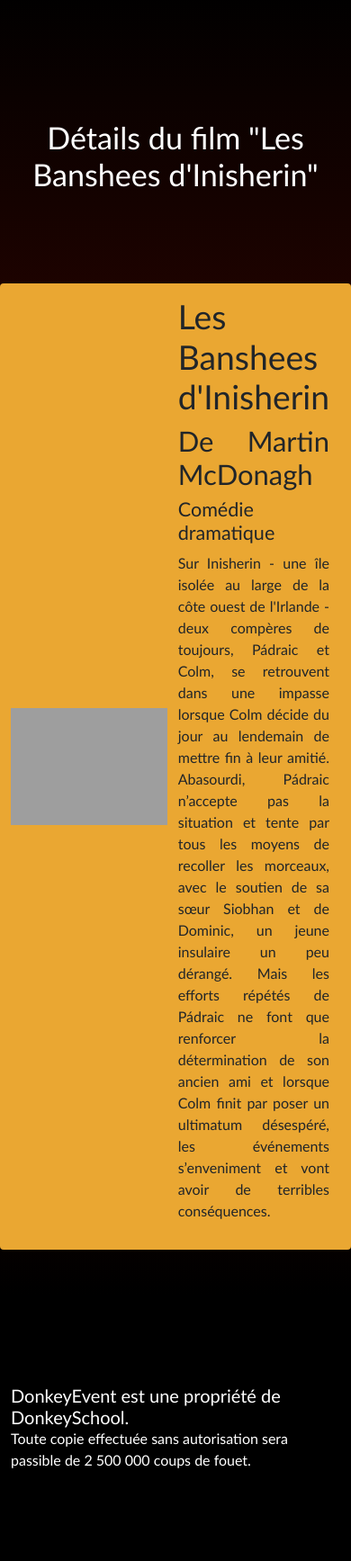
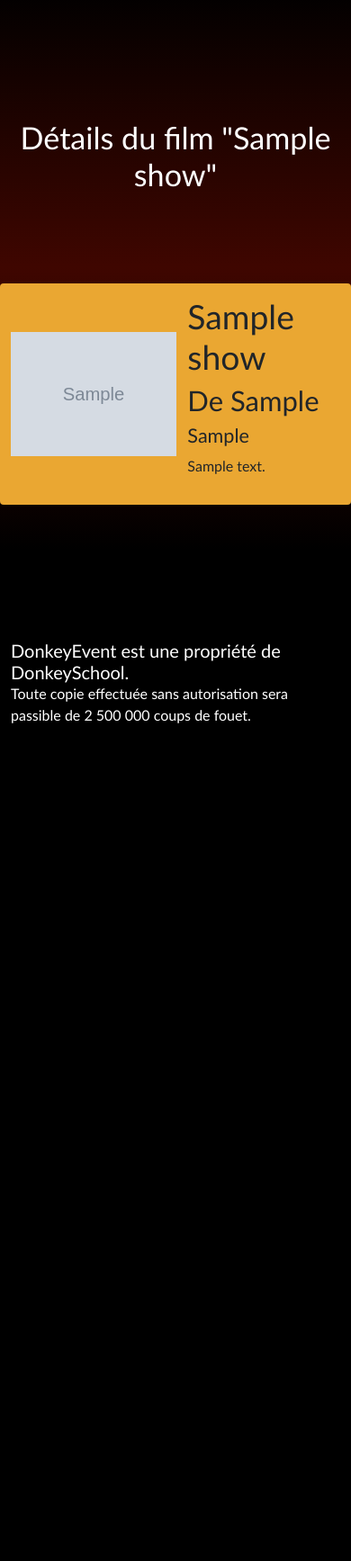
Before and after one commit to AurelienUguen/DonkeyEvent, a PHP site: page /show.php?id=1 in a window 390 px wide. Shown: the part 17-1752 px from the top of the page at 90% size. After the commit the page ends 821 px from the top, so only its background shows below. Run offline with PHP 8.4, Linux system fonts and the light colour scheme; tables that the repository leaves empty or names only in its code hold one stand-in row (values such as "Sample post"); grey boxes marked "Sample" are stand-in pictures; grey boxes are pictures that could not be loaded.

Commit message:
La page show.php fonctionne pour les films UNIQUEMENT.

```diff
--- a/Classes/Database/DatabaseTools.php
+++ b/Classes/Database/DatabaseTools.php
@@ -3,7 +3,7 @@
 class DatabaseTools
 {
 
-    public static function selectMovie($pdo, $table, $joinTable): array
+    public static function selectMovies($pdo, $table, $joinTable): array
     {
       $sql = <<<SQL
 
@@ -20,8 +20,25 @@ SQL;
       return $stm->fetchAll(PDO::FETCH_ASSOC);
     }
 
+    public static function selectMovie($pdo, $table, $joinTable, $movieId): array
+    {
+      $sql = <<<SQL
 
-    public static function selectShow($pdo, $table, $joinTable): array
+      SELECT $table.`id`, $table.`name` AS title, $table.director, $table.year_release, $table.summary, $table.genre,
+      $table.runtime, $table.poster, $table.category, $joinTable.`name` as salle, $joinTable.`date`, $joinTable.showtime_1, $joinTable.showtime_2, $joinTable.showtime_3,
+      $joinTable.showtime_4, $joinTable.capacity
+      FROM $table
+      JOIN $joinTable
+      ON $table.id = $joinTable.show_id
+      WHERE $table.`id` = $movieId
+SQL;
+
+      $stm = $pdo->query($sql);
+      return $stm->fetch(PDO::FETCH_ASSOC);
+    }
+
+
+    public static function selectShows($pdo, $table, $joinTable): array
     {
       $sql = <<<SQL
 
@@ -37,6 +54,8 @@ SQL;
       $stm = $pdo->query($sql);
       return $stm->fetchAll(PDO::FETCH_ASSOC);
     }
+
+
 
     public static function selectSeance($pdo, $seanceTable): array
     {
--- a/show.php
+++ b/show.php
@@ -1,19 +1,31 @@
 <?php
 
 require_once('autoload.php');
-require_once 'templates/header.php';
+
+if (isset($_GET)) {
+
+    $movieId = intval($_GET['id']);
+
+    $pdo = PDOInstance::getInstance();
+    $movies = DatabaseTools::selectMovie($pdo, "`show`", "seance", $movieId);
+    //die(var_dump($movies));
+}
+
+require_once('templates/header.php');
 
 ?>
 
 <section>
-    <h1 class="display-4 title">Détails du film "Les Banshees d'Inisherin"</h1>
+    <h1 class="display-4 title">Détails du film "<?= $movies['title']; ?>"</h1>
     <div class="container container-fluid detailbox">
-        <div class="col-md-3"><img src="https://m.media-amazon.com/images/I/81-DmthvMwL.jpg" class="img-fluid" alt=""></div>
+        <div class="col-md-3">
+            <img src="<?= $movies['poster']; ?>" class="img-fluid" alt="">
+        </div>
         <div class="container container-fluid moredetails">
-            <h2 class="display-3">Les Banshees d'Inisherin</h2>
-            <h3 class="display-5">De Martin McDonagh</h3>
-            <h4>Comédie dramatique</h4>
-            <p>Sur Inisherin - une île isolée au large de la côte ouest de l'Irlande - deux compères de toujours, Pádraic et Colm, se retrouvent dans une impasse lorsque Colm décide du jour au lendemain de mettre fin à leur amitié. Abasourdi, Pádraic n’accepte pas la situation et tente par tous les moyens de recoller les morceaux, avec le soutien de sa sœur Siobhan et de Dominic, un jeune insulaire un peu dérangé. Mais les efforts répétés de Pádraic ne font que renforcer la détermination de son ancien ami et lorsque Colm finit par poser un ultimatum désespéré, les événements s’enveniment et vont avoir de terribles conséquences.</p>
+            <h2 class="display-3"><?= $movies['title']; ?></h2>
+            <h3 class="display-5">De <?= $movies['director']; ?></h3>
+            <h4><?= $movies['genre']; ?></h4>
+            <p><?= $movies['summary']; ?></p>
         </div>
     </div>
 </section>
--- a/spectacle.php
+++ b/spectacle.php
@@ -4,8 +4,7 @@ require_once('autoload.php');
 
 $pdo = PDOInstance::getInstance();
 
-$table = "`show`";
-$shows = DatabaseTools::selectShow($pdo, "`show`", "seance");
+$shows = DatabaseTools::selectShows($pdo, "`show`", "seance");
 
 /* $seanceTable = "seance";
 $seances = DatabaseTools::selectSeance($pdo, $seanceTable);
```
Also changed, not shown: cinema.php (+4 -3 lines).
